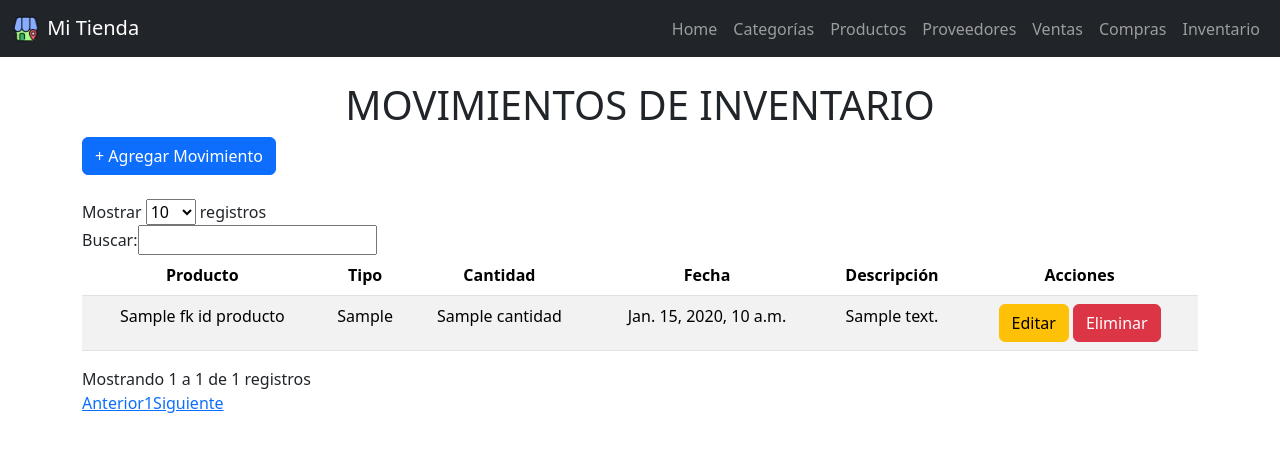
After one commit to DanielPaez36/Gestor_Inventario, a Django app: template apps/almacen/templates/inventario/movimientos.html in a window 1280 px wide. The commit adds this page. Shown: the top 452 px of the page. Run offline with Django 5.2, Linux system fonts and the light colour scheme; the template is opened without the code that fills it: most values are stand-ins (such as "Sample title", 1, 10 or a date in 2020); some libraries are stand-ins or nearby versions.

Commit message:
creacion crud del modelo MovimientoInventario

```diff
--- /dev/null
+++ b/apps/almacen/templates/inventario/movimientos.html
@@ -0,0 +1,98 @@
+{% extends "layouts/plantilla.html" %}
+{% load static %}
+
+{% block title %}
+Movimientos de Inventario
+{% endblock title %}
+
+{% block content %}
+
+<div class="container">
+    <!--Titulo-->
+    <h1 class="text-center mt-4">MOVIMIENTOS DE INVENTARIO</h1>
+    <!--Verifica si hay movimientos-->
+    <button type="button" class="btn btn-primary mb-4" data-bs-toggle="modal" data-bs-target="#agregarMovimientoModal">+ Agregar Movimiento</button>
+    {% if movimientos %}
+    <div class="table-responsive">
+        <table class="table table-hover table-striped text-center" id="tabla">
+            <thead class="thead-primary">
+                <tr>
+                    <th>Producto</th>
+                    <th>Tipo</th>
+                    <th>Cantidad</th>
+                    <th>Fecha</th>
+                    <th>Descripción</th>
+                    <th>Acciones</th>
+                </tr>
+            </thead>
+            <tbody>
+                {% for movimiento in movimientos %}
+                    <tr>
+                        <td>{{ movimiento.fk_id_producto.nombre_prod }}</td>
+                        <td>{{ movimiento.get_tipo_movimiento_display }}</td>
+                        <td>{{ movimiento.cantidad }}</td>
+                        <td>{{ movimiento.fecha_movimiento }}</td>
+                        <td>{{ movimiento.descripcion_movimiento }}</td>
+                        <td>
+                            <a href="{% url 'editar_movimiento' id=movimiento.id %}" class="btn btn-warning">Editar</a>
+                            <a href="javascript:void(0)" onclick="eliminarFila('/eliminar_movimiento/{{ movimiento.id }}', 'MovimientoInventario')" class="btn btn-danger">Eliminar</a>
+                        </td>
+                    </tr>
+                {% endfor %}
+            </tbody>
+        </table>
+    </div>
+    {% else %}
+    <div class="alert alert-warning mt-4 text-center">NO HAY REGISTROS</div>
+    {% endif %}
+</div>
+
+<!-- Modal Agregar Movimiento -->
+<div class="modal fade" id="agregarMovimientoModal" tabindex="-1" aria-labelledby="agregarMovimientoModalLabel" aria-hidden="true">
+    <div class="modal-dialog">
+        <div class="modal-content">
+            <div class="modal-header">
+                <h1 class="modal-title fs-5" id="agregarMovimientoModalLabel">Agregar Movimiento</h1>
+                <button type="button" class="btn-close" data-bs-dismiss="modal" aria-label="Close"></button>
+            </div>
+            <div class="modal-body">
+                <!-- Formulario para agregar movimiento -->
+                <form action="{% url 'crear_movimiento' %}" method="POST" id="form_movimiento">
+                    {% csrf_token %}
+                    <div class="mb-4">
+                        <label for="fk_id_producto" class="form-label">Producto</label>
+                        <select class="form-control" name="fk_id_producto" id="fk_id_producto" required>
+                            <option value="">-- Seleccione un producto --</option>
+                            {% for producto in productos %}
+                                <option value="{{ producto.id }}">{{ producto.nombre_prod }}</option>
+                            {% endfor %}
+                        </select>
+                    </div>
+                    <div class="mb-4">
+                        <label for="tipo_movimiento" class="form-label">Tipo de Movimiento</label>
+                        <select class="form-control" name="tipo_movimiento" id="tipo_movimiento" required>
+                            <option value="E">Entrada</option>
+                            <option value="S">Salida</option>
+                        </select>
+                    </div>
+                    <div class="mb-4">
+                        <label for="cantidad" class="form-label">Cantidad</label>
+                        <input type="number" name="cantidad" id="cantidad" class="form-control" required min="1">
+                    </div>
+                    <div class="mb-4">
+                        <label for="descripcion_movimiento" class="form-label">Descripción</label>
+                        <textarea name="descripcion_movimiento" id="descripcion_movimiento" class="form-control"></textarea>
+                    </div>
+                    <div class="modal-footer">
+                        <button type="button" class="btn btn-secondary" data-bs-dismiss="modal">Cancelar</button>
+                        <button type="submit" class="btn btn-primary">Agregar Movimiento</button>
+                    </div>
+                </form>
+            </div>
+        </div>
+    </div>
+</div>
+
+<script src="{% static 'js/tabla.js' %}"></script>
+<script src="{% static 'js/validate.js' %}"></script>
+{% endblock content %}
--- a/apps/almacen/templates/layouts/plantilla.html
+++ b/apps/almacen/templates/layouts/plantilla.html
@@ -62,6 +62,9 @@
                         <li class="nav-item">
                             <a class="nav-link" href="{% url 'compras' %}">Compras</a>
                         </li>
+                        <li class="nav-item">
+                            <a class="nav-link" href="{% url 'movimientos' %}">Inventario</a>
+                        </li>
                     </ul>
                 </div>
             </div>
```
Also changed, not shown: apps/almacen/templates/inventario/editar_movimiento.html (added, +69 -0 lines), apps/almacen/urls.py (+8 -1 lines), apps/almacen/views/movimientoInventario_views.py (added, +112 -0 lines), db.sqlite3.
